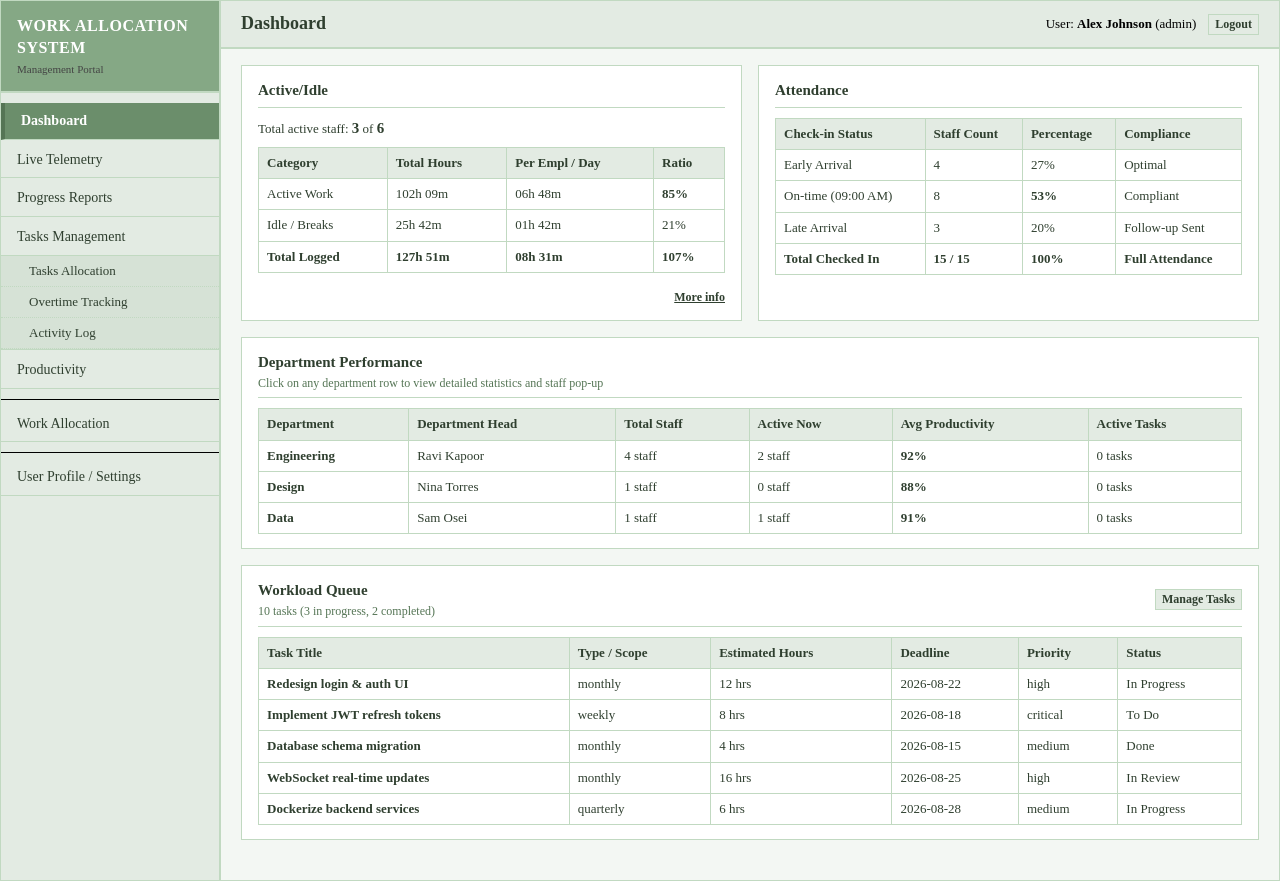
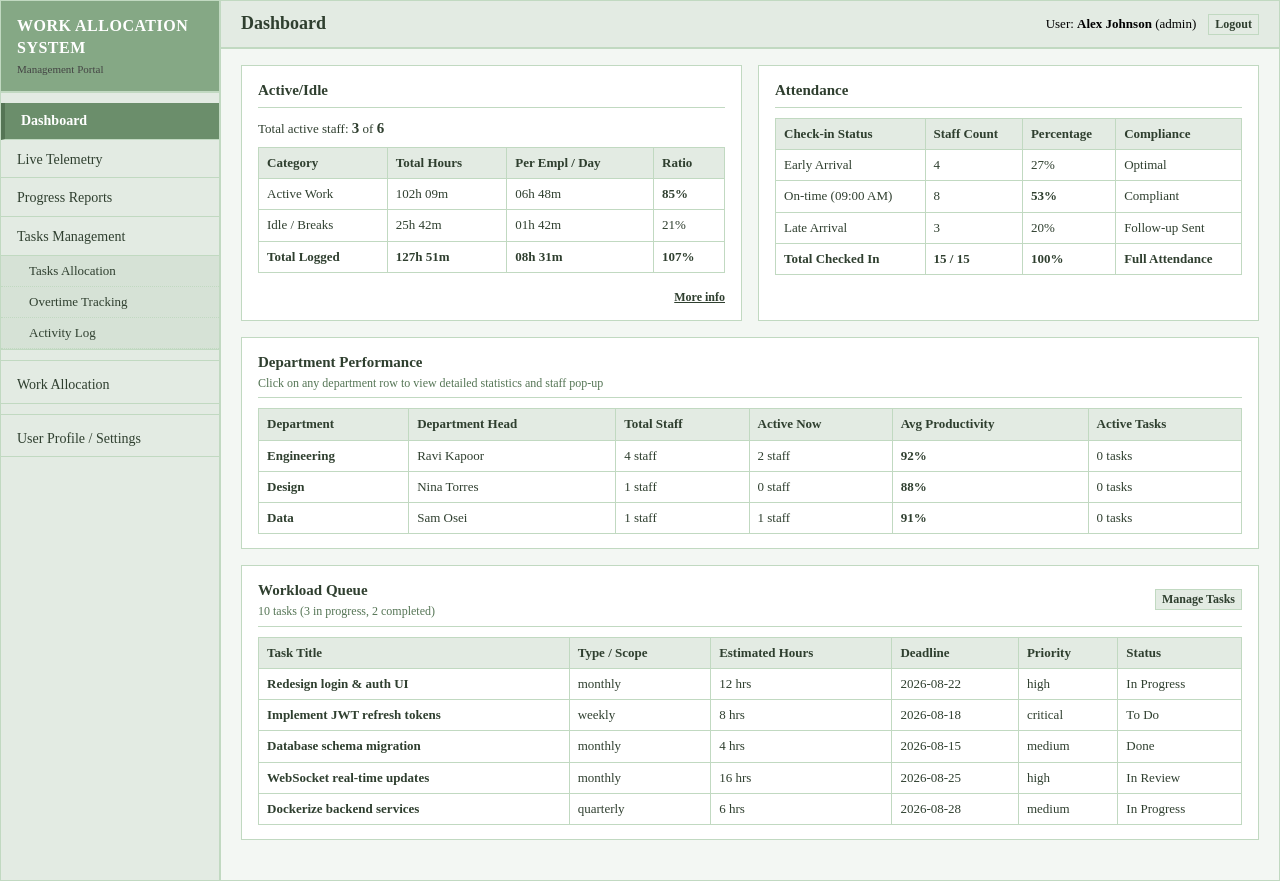
Before and after one commit to BhavyaJain-code/real-time-work-allocation-system, a React (Vite) app in the folder frontend/: page /login in a window 1280 px wide. Both pictures are taken after typing "name@example.com", "Sample123" into the empty fields and a click on the button "Sign In". Built offline with nearby package versions, Linux system fonts and the light colour scheme.

Commit message:
Remove Productivity option from sidebar navigation

```diff
--- a/frontend/src/components/Layout.jsx
+++ b/frontend/src/components/Layout.jsx
@@ -130,21 +130,8 @@ export default function Layout() {
             )}
           </div>
 
-          {/* Productivity (Dropdown) */}
-          <div className="wt-menu-group">
-            <div className="wt-menu-header" onClick={() => toggleSection("productivity")}>
-              <span>Productivity </span>
-            </div>
-            {expandedSections.productivity && (
-              <div className="wt-submenu">
-                <NavLink to={monitoringRoute} className="wt-submenu-item">Productivity Index</NavLink>
-                <NavLink to={analyticsRoute} className="wt-submenu-item">Department Performance</NavLink>
-              </div>
-            )}
-          </div>
-
           {/* Work Allocation & Tasks */}
-          <div className="wt-menu-group" style={{ marginTop: 10, borderTop: "1px solid #000000", paddingTop: 6 }}>
+          <div className="wt-menu-group" style={{ marginTop: 10, borderTop: "1px solid var(--border)", paddingTop: 6 }}>
             <div className="wt-menu-header" onClick={() => toggleSection("tasks")}>
               <span>Work Allocation </span>
             </div>
@@ -160,7 +147,7 @@ export default function Layout() {
           </div>
 
           {/* Settings */}
-          <div className="wt-menu-group" style={{ marginTop: 10, borderTop: "1px solid #000000", paddingTop: 6 }}>
+          <div className="wt-menu-group" style={{ marginTop: 10, borderTop: "1px solid var(--border)", paddingTop: 6 }}>
             <NavLink to="/profile" className={({ isActive }) => "wt-menu-header" + (isActive ? " active" : "")}>
               <span>User Profile / Settings</span>
             </NavLink>
```
